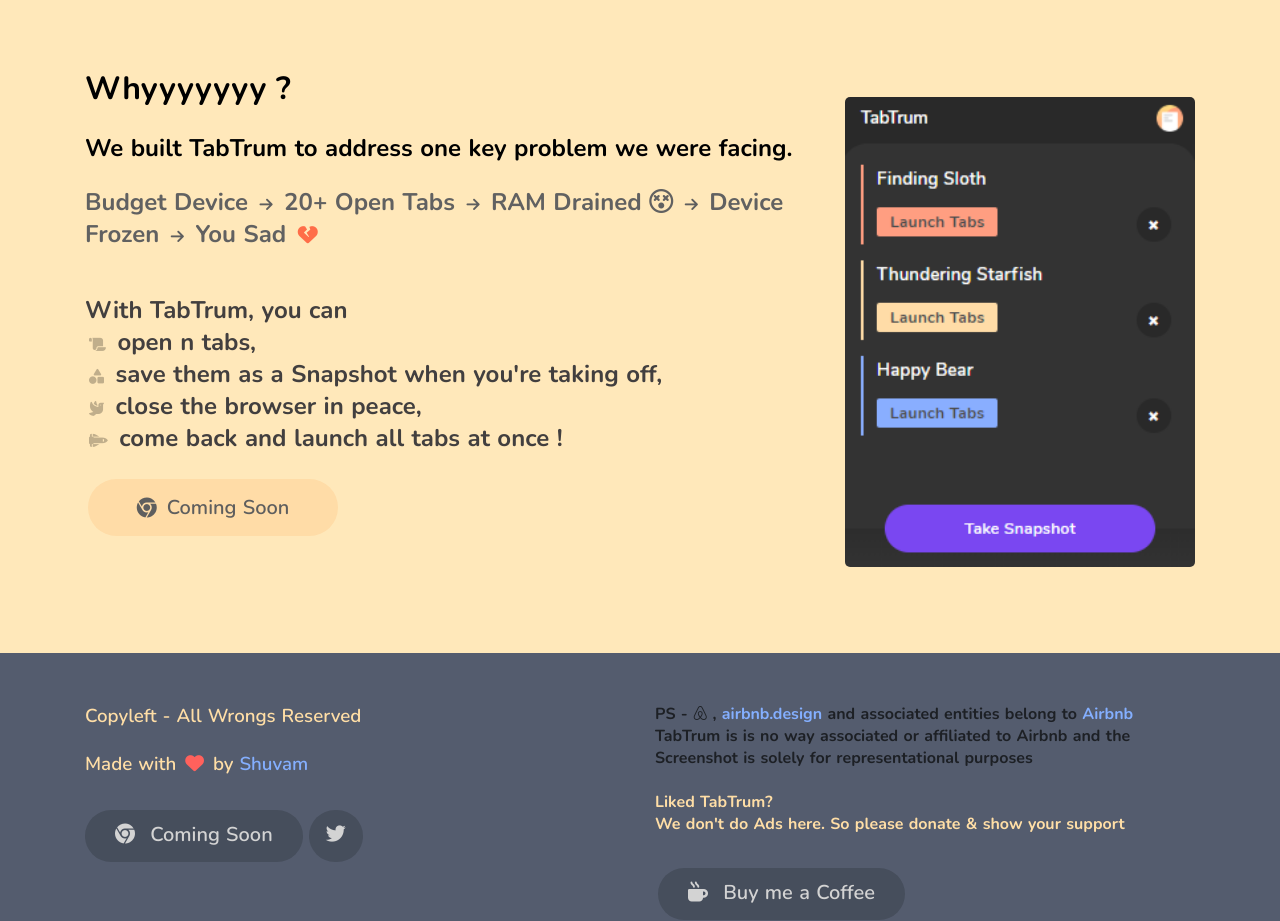
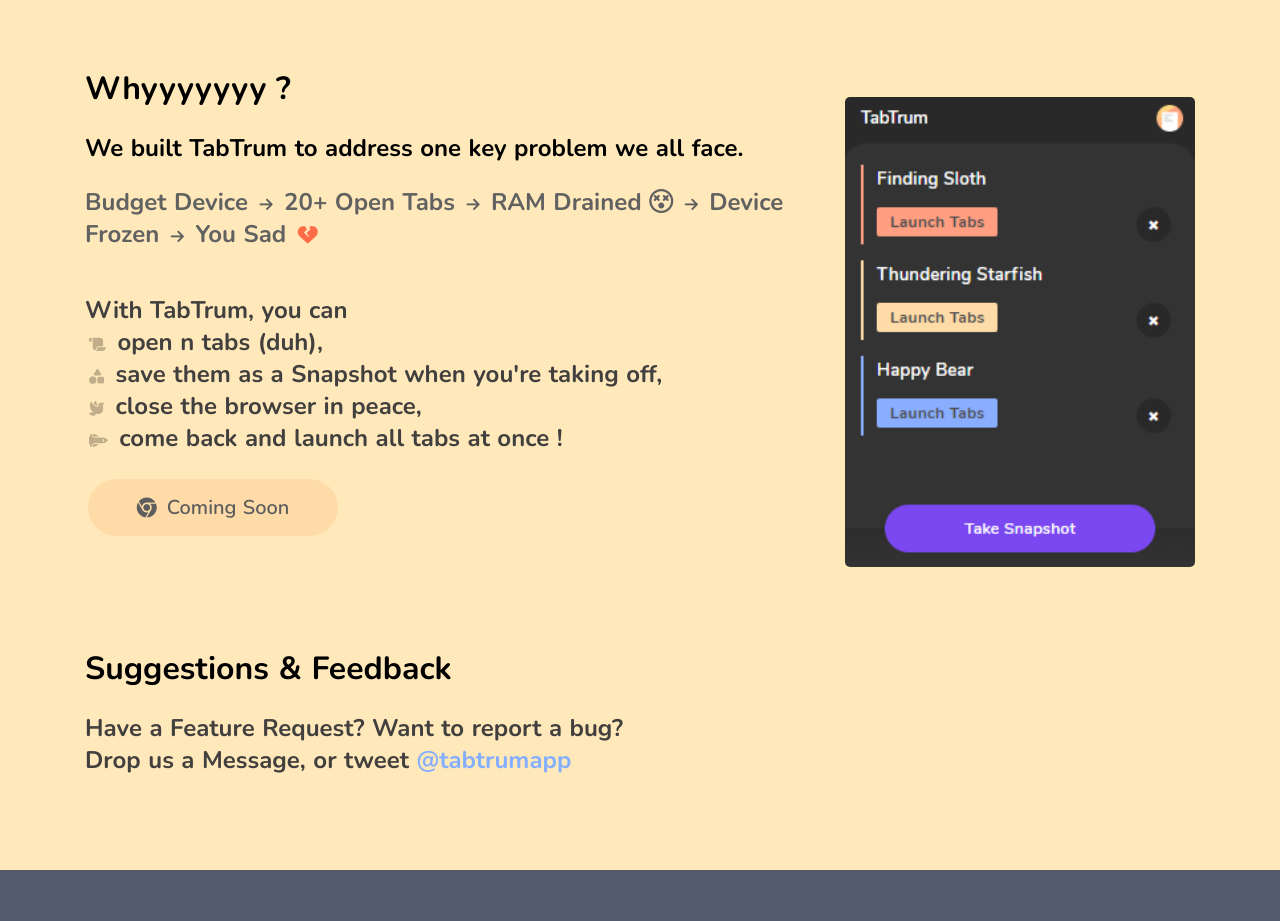
Before and after one commit to GeekBoySupreme/pastelmist, a Nuxt app: page / in a window 1280 px wide. Shown: the part 940-1861 px from the top of the page. Built offline with nearby package versions, Linux system fonts and the light colour scheme.

Commit message:
More or Less done

```diff
--- a/components/Body.vue
+++ b/components/Body.vue
@@ -6,7 +6,7 @@
         <div class='col-lg-12 col-md-12 col-sm-12'>
           <div class='headliner-text'>
             <b>Tired of <u>messy</u> Tabs?</b>
-            <h2 class='lighter-text'>Save & Launch a list of tabs with a Single Click</h2>
+            <h2 class='lighter-text'>Save &amp; Launch lists of tabs with a Single Click</h2>
 
             <a class='add-to-chrome-color1'>
               <i class="fab fa-chrome"></i> <span>Coming Soon</span>
@@ -32,13 +32,13 @@
           <div class='col-lg-8 col-md-8 col-sm-8'>
             <h1>Whyyyyyyy ?</h1>
             <br />
-            <h2>We built TabTrum to address one key problem we were facing.</h2>
+            <h2>We built TabTrum to address one key problem we all face.</h2>
             <br />
             <h2 class='lighter-text'>Budget Device <i class="fas fa-arrow-right"></i> 20+ Open Tabs <i class="fas fa-arrow-right"></i> RAM Drained <i class="far fa-dizzy"></i>  <i class="fas fa-arrow-right"></i> Device Frozen <i class="fas fa-arrow-right"></i> You Sad <i class="fas fa-heart-broken"></i></h2>
             <br />
             <br />
             <h2 class='text-kinda-light'>With TabTrum, you can
-              <br /><i class="fas fa-scroll"></i> open <b>n tabs</b>,
+              <br /><i class="fas fa-scroll"></i> open <b>n tabs (duh)</b>,
               <br /><i class="fas fa-shapes"></i> save them as a Snapshot when you're taking off,
               <br /><i class="fas fa-dove"></i> close the browser in peace,
               <br /><i class="fas fa-space-shuttle"></i> come back and launch all tabs at once !
@@ -53,6 +53,21 @@
               <img class='float-image' src='../assets/tabtrum.png'/>
             </div>
           </div>
+        </div>
+
+        <div class='row'>
+          <div class='col-lg-8 col-md-8 col-sm-8'>
+            <br />
+            <br />
+            <h1>Suggestions &amp; Feedback</h1>
+            <br />
+            <h2 class='text-kinda-light'>Have a Feature Request? Want to report a bug?</h2>
+            <h2 class='text-kinda-light'>Drop us a Message, or tweet <a href='https://twitter.com/tabtrumapp' target='blank' class='blue-name'>@tabtrumapp</a></h2>
+            <br />
+            <br />
+
+          </div>
+
         </div>
       </div>
     </div>
--- a/components/Footer.vue
+++ b/components/Footer.vue
@@ -5,7 +5,7 @@
        <div class='col-lg-6 col-md-6 col-sm-6'>
          <h3>Copyleft - All Wrongs Reserved</h3>
          <p>&nbsp;</p>
-         <h3>Made with <i class="fas fa-heart"></i> by <a href='' class='blue-name'>Shuvam</a></h3>
+         <h3>Made with <i class="fas fa-heart"></i> by <a href='https://twitter.com/shuvam360' target='blank' class='blue-name'>@shuvam360</a></h3>
          <p>&nbsp;</p>
          <p>&nbsp;</p>
 
@@ -24,15 +24,15 @@
 
        <div class='col-lg-6 col-md-6 col-sm-6'>
 
-         <h4 class='dark-text'>PS - <i class="fab fa-airbnb"></i> , <a href='' class='blue-name'>airbnb.design</a> and associated entities belong to <a href='https://www.airbnb.co.in/' class='blue-name'>Airbnb</a></h4>
+         <h4 class='dark-text'>PS - <i class="fab fa-airbnb"></i> , <a href='https://airbnb.design' target='blank' class='blue-name'>airbnb.design</a> and associated entities belong to <a href='https://www.airbnb.co.in/' target='blank' class='blue-name'>Airbnb</a></h4>
          <h4 class='dark-text'>TabTrum is is no way associated or affiliated to Airbnb and the Screenshot is solely for representational purposes</h4>
          <p>&nbsp;</p>
 
          <h4 class='light-text'>Liked TabTrum?</h4>
-         <h4 class='light-text'>We don't do Ads here. So please donate & show your support</h4>
+         <h4 class='light-text'>We don't do Ads here. So please donate &amp; show your support</h4>
          <p>&nbsp;</p>
          <p>&nbsp;</p>
-         <a class='social-link'>
+         <a class='social-link' href='https://paypal.me/ShuvamManna' target='blank'>
               <i class="fas fa-mug-hot"></i> <span>Buy me a Coffee</span>
             </a>
        </div>
@@ -44,7 +44,7 @@
 <style>
 .footer {
   width: 100vw;
-  background: #545c6e;
+  background: #545b6d;
   padding: 30px;
 
   position: relative;
@@ -109,7 +109,7 @@
 }
 
 .dark-text {
-  color: #1d2025;
+  color: #1a1e24;
 }
 .light-text {
   color: #ffdea6;
--- a/components/Header.vue
+++ b/components/Header.vue
@@ -8,7 +8,7 @@
               <span class="header-text">TabTrum</span>
             </div>
 
-            <a class='coffee-button-header'>
+            <a class='coffee-button-header' href='https://paypal.me/ShuvamManna' target='blank'>
               <i class="fas fa-mug-hot"></i> <span>Buy me a Coffee</span>
             </a>
          </div>
--- a/pages/index.vue
+++ b/pages/index.vue
@@ -34,4 +34,7 @@
     border-radius: 20px;
   }
 
+  a {
+    text-decoration: none;
+  }
 </style>
```
Also changed, not shown: assets/doggie.svg (added).
